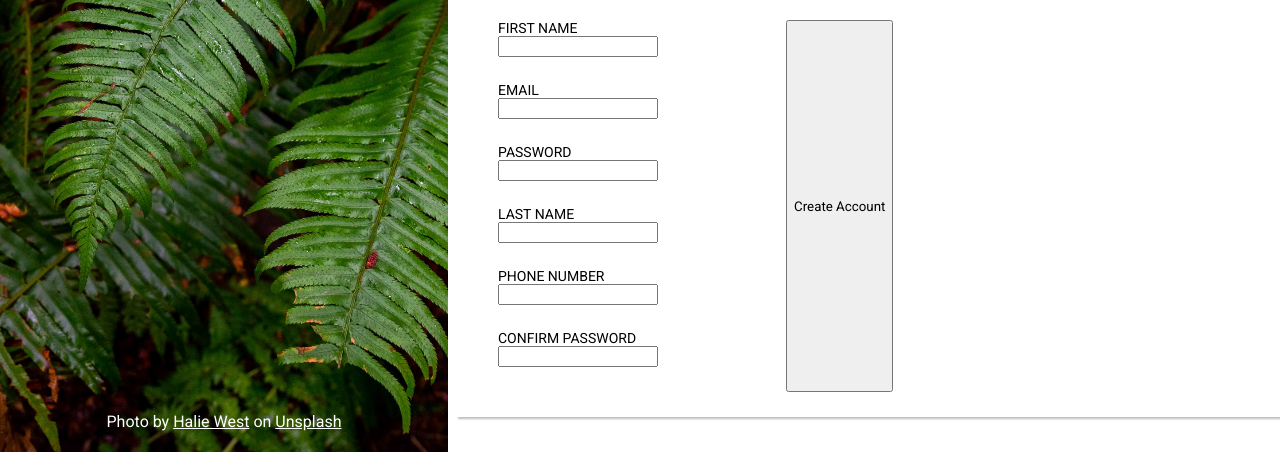
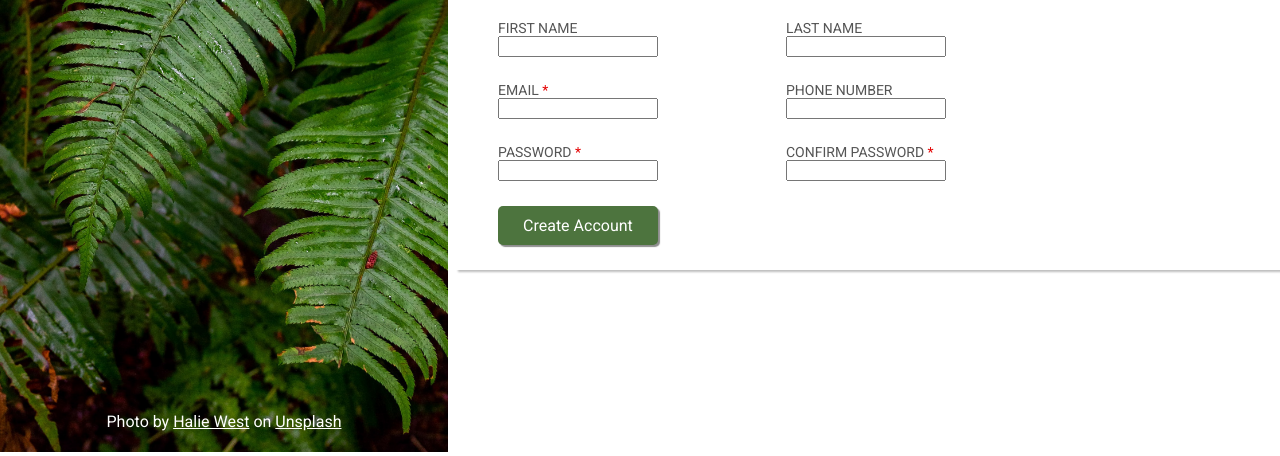
Before and after one commit to cchiu727/sign-up-form, a plain HTML site: page index.html in a window 1280 px wide. Shown: the part 348-804 px from the top of the page. Drawn offline with Linux system fonts and the light colour scheme; a web font is replaced by a local one.

Commit message:
Add required marks to fields

```diff
--- a/index.html
+++ b/index.html
@@ -40,11 +40,11 @@
                                 <input type="text" />
                             </div>
                             <div class="form-field">
-                                <label for="email">EMAIL</label>
+                                <label for="email">EMAIL <span class="required">*</span></label>
                                 <input type="email" required/>
                             </div>
                             <div class="form-field">
-                                <label for="password">PASSWORD</label>
+                                <label for="password">PASSWORD <span class="required">*</span></label>
                                 <input type="password" required/>
                             </div>
                         </div>
@@ -59,7 +59,7 @@
                                 <input type="tel" />
                             </div>
                             <div class="form-field">
-                                <label for="confirm-password">CONFIRM PASSWORD</label>
+                                <label for="confirm-password">CONFIRM PASSWORD <span class="required">*</span></label>
                                 <input type="password" required/>
                             </div>
                         </div>
--- a/styles.css
+++ b/styles.css
@@ -24,6 +24,7 @@ time, mark, audio, video {
 
 :root {
     --header-font-color: #202020;
+    --label-font-color: #555555;
 }
 
 * {
@@ -32,6 +33,17 @@ time, mark, audio, video {
 
 body {
     margin: 0;
+}
+
+button {
+    background-color: #4d743e;
+    color: #ffffff;
+    border: none;
+    border-radius: 5px;
+    box-shadow: 2px 2px 1px rgba(29, 29, 29, 0.5);
+
+    padding: 10px 25px;
+    font-size: 16px;
 }
 
 .main {
@@ -105,7 +117,7 @@ body {
     box-shadow: 10px 2px 2px #bebebe;
 }
 
-#sign-up-form {
+.form-fields-container {
     display: flex;
     gap: 10vw;
 }
@@ -114,5 +126,10 @@ body {
     display: flex;
     flex-direction: column;
     padding-bottom: 25px;
+    color: var(--label-font-color);
     font-size: 14px;
 }
+
+.required {
+    color: #e40000;
+}
```
